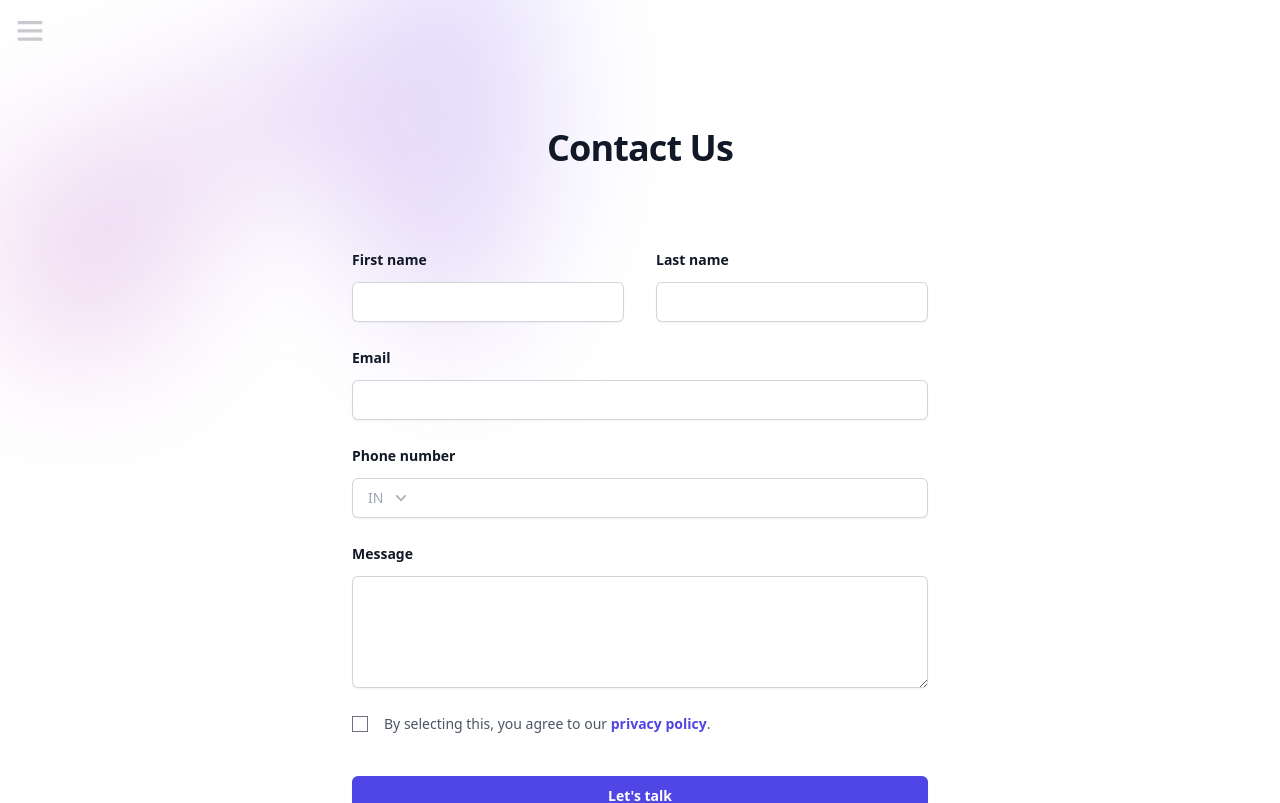
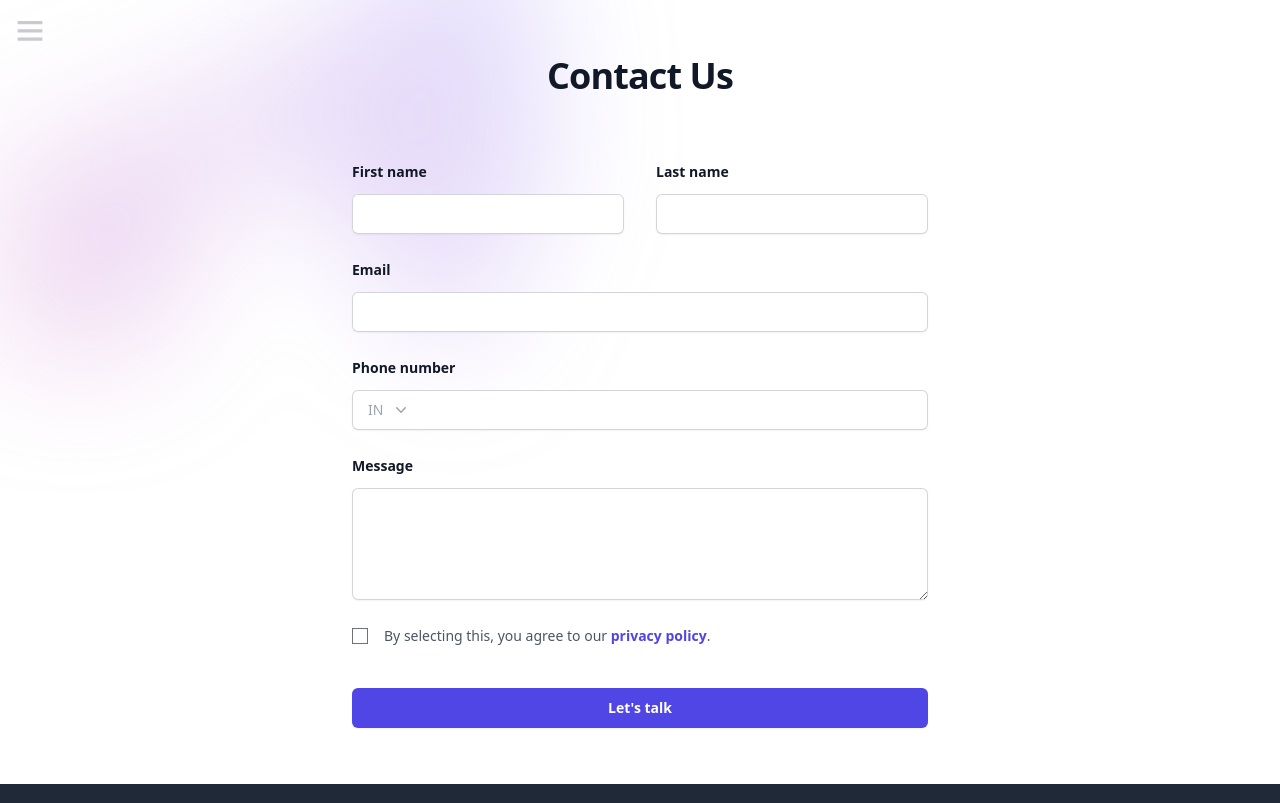
Before and after one commit to Sohel-786/LMS, a React (Vite) app in the folder client/: page /contact in a window 1280 px wide. Shown: the top 803 px of the page. Built offline with nearby package versions, Linux system fonts and the light colour scheme.

Commit message:
working on contact page

```diff
--- a/client/src/pages/Contact.jsx
+++ b/client/src/pages/Contact.jsx
@@ -3,7 +3,7 @@ import HomeLayout from "../layouts/HomeLayout";
 function Contact() {
   return (
     <HomeLayout>
-      <div className="isolate bg-white px-6 py-24 sm:py-32 lg:px-8">
+      <div className="isolate bg-white px-6 py-24 sm:py-14 lg:px-8">
         <div
           className="absolute inset-x-0 top-[-10rem] -z-10 transform-gpu overflow-hidden blur-3xl sm:top-[-20rem]"
           aria-hidden="true"
@@ -24,7 +24,7 @@ function Contact() {
         <form
           action="#"
           method="POST"
-          className="mx-auto mt-16 max-w-xl sm:mt-20"
+          className="mx-auto mt-16 max-w-xl sm:mt-16"
         >
           <div className="grid grid-cols-1 gap-x-8 gap-y-6 sm:grid-cols-2">
             <div>
```
